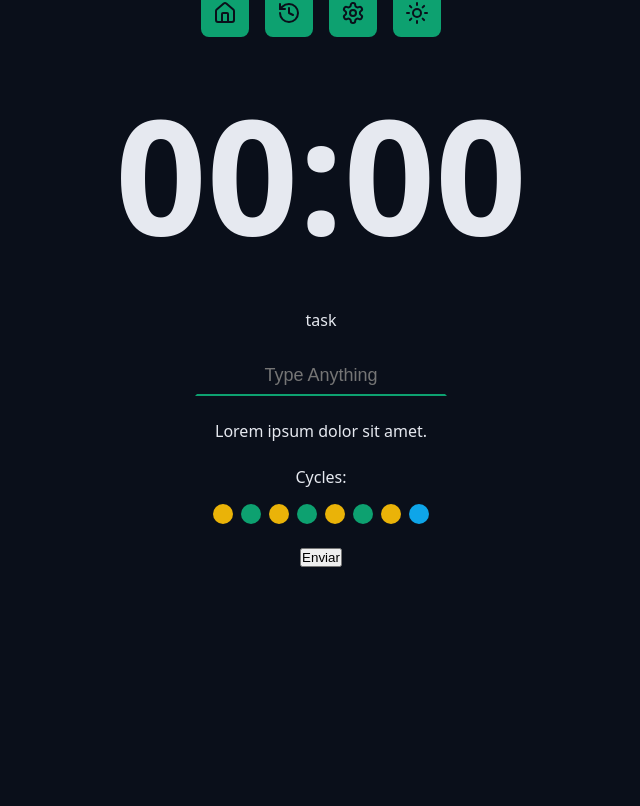
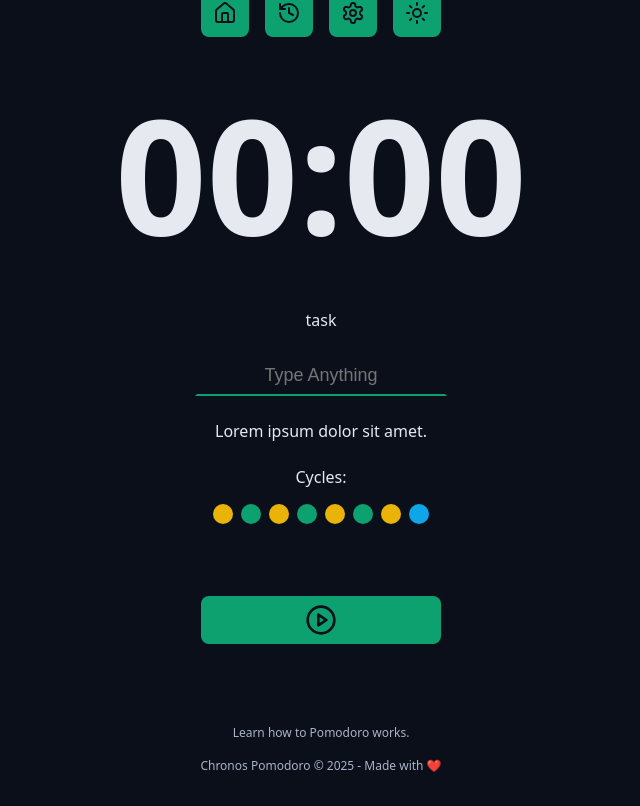
Before and after one commit to Bryan-OLima/chronos-pomodoro, a React app: page / in a window 1280 px wide. Shown: the part 232-1038 px from the top of the page, without its empty margins (319-959 px from the left). Before the commit the page ends 831 px from the top, so only its background shows below. Built offline with nearby package versions, Linux system fonts and the light colour scheme; the HTML template or start-up script is replaced by a standard one.

Commit message:
Footer Component added

```diff
--- a/src/App.tsx
+++ b/src/App.tsx
@@ -1,12 +1,15 @@
 import { Container } from "./components/Container";
 import { Logo } from "./components/Logo";
 import { Menu } from "./components/Menu";
+import { CountDown } from "./components/CountDown";
+import { DefaultInput } from "./components/DefaultInput/Index";
+import { Cycles } from "./components/Cycles";
+import { DefaultButton } from "./components/DefaultButton/Index";
+import { PlayCircleIcon } from "lucide-react";
 
 import "./styles/theme.css";
 import "./styles/global.css";
-import { CountDown } from "./components/CountDown";
-import { DefaultInput } from "./components/DefaultInput/Index";
-import { Cycles } from "./components/Cycles";
+import { Footer } from "./components/Footer";
 
 export const App = () => {
   return (
@@ -43,9 +46,12 @@
             <Cycles />
           </div>
           <div className="formRow">
-            <button>Enviar</button>
+            <DefaultButton icon={<PlayCircleIcon />} />
           </div>
         </form>
+      </Container>
+      <Container>
+        <Footer />
       </Container>
     </>
   );
--- /dev/null
+++ b/src/components/DefaultButton/Index.tsx
@@ -0,0 +1,20 @@
+import styles from "./styles.module.css";
+
+type DefaultButtonProps = {
+  icon: React.ReactNode;
+  color?: "green" | "red";
+} & React.ComponentProps<"button">;
+
+export const DefaultButton = ({
+  icon,
+  color = "green",
+  ...props
+}: DefaultButtonProps) => {
+  return (
+    <>
+      <button className={`${styles.button} ${styles[color]}`} {...props}>
+        {icon}
+      </button>
+    </>
+  );
+};
--- /dev/null
+++ b/src/components/DefaultButton/styles.module.css
@@ -0,0 +1,37 @@
+.button {
+  border: none;
+  border-radius: 0.8rem;
+  background: var(--primary);
+  color: var(--text-over-primary);
+
+  display: flex;
+  align-items: center;
+  justify-content: center;
+
+  min-width: 24rem;
+  padding: 0.8rem;
+  margin: 4.8rem 0;
+
+  cursor: pointer;
+
+  transition: 100ms ease-in-out;
+}
+
+.button svg {
+  width: 3.2rem;
+  height: 3.2rem;
+}
+
+.button:hover {
+  filter: brightness(80%);
+}
+
+.red {
+  background: var(--error);
+  color: var(--text-over-primary);
+}
+
+.green {
+  background: var(--primary);
+  color: var(--text-over-primary);
+}
--- a/src/components/DefaultInput/Index.tsx
+++ b/src/components/DefaultInput/Index.tsx
@@ -9,12 +9,12 @@
   type,
   id,
   labelText,
-  ...rest
+  ...props
 }: DefaultInputProps) => {
   return (
     <>
       <label htmlFor={id}>{labelText}</label>
-      <input className={styles.input} type={type} id={id} {...rest} />
+      <input className={styles.input} type={type} id={id} {...props} />
     </>
   );
 };
--- /dev/null
+++ b/src/components/Footer/index.tsx
@@ -0,0 +1,12 @@
+import styles from "./styles.module.css";
+
+export const Footer = () => {
+  return (
+    <footer className={styles.footer}>
+      <a href="">Learn how to Pomodoro works.</a>
+      <a href="">
+        Chronos Pomodoro &copy; {new Date().getFullYear()} - Made with ❤️
+      </a>
+    </footer>
+  );
+};
--- /dev/null
+++ b/src/components/Footer/styles.module.css
@@ -0,0 +1,18 @@
+.footer {
+  display: flex;
+  flex-direction: column;
+  align-items: center;
+  justify-content: center;
+
+  font-size: 1.2rem;
+  gap: 1.6rem;
+}
+
+.footer a {
+  color: var(--text-muted);
+  text-decoration: none;
+}
+
+.footer a:hover {
+  text-decoration: underline;
+}
```
